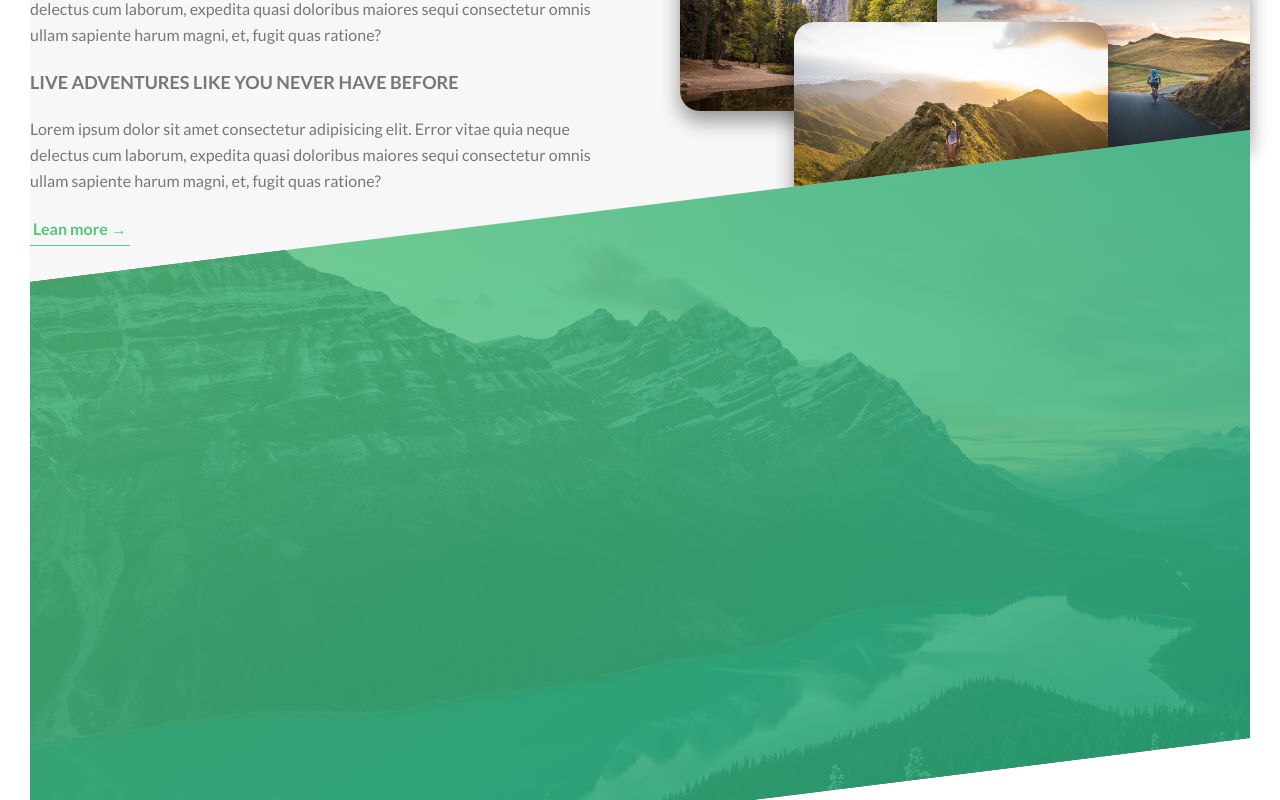
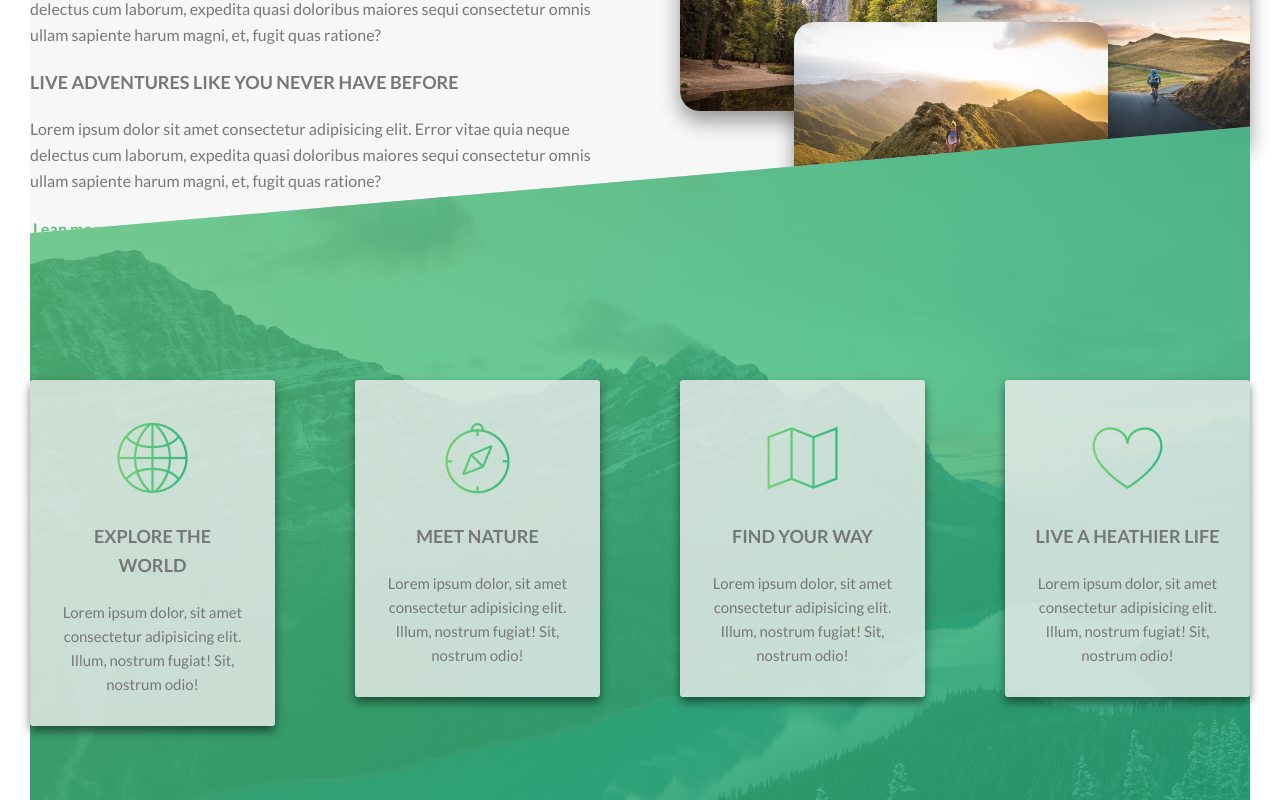
Before and after one commit to dat-truong196nt/Natours, a React (Create React App) app: page / in a window 1280 px wide. Shown: the part 1100-1900 px from the top of the page. Built offline with nearby package versions, Linux system fonts and the light colour scheme.

Commit message:
feat: add-cards

```diff
--- /dev/null
+++ b/src/Components/Card.jsx
@@ -0,0 +1,9 @@
+export const Card = ({icon, heading, details}) => {
+	return (
+		<div className="card">
+			<i className={`card__icon ${icon}`}></i>
+			<div className="heading-tertiary">{heading}</div>
+			<div className="card__text">{details}</div>
+		</div>
+	)
+}
--- a/src/Components/Feature.jsx
+++ b/src/Components/Feature.jsx
@@ -1,11 +1,37 @@
+import { Card } from "./Card"
+
 export const Feature = () => {
 	return (
 		<section className="section-feature">
 			<div className="row">
-				<div className="col-1-4">kjfasl</div>
-				<div className="col-1-4">slakfkl</div>
-				<div className="col-1-4"></div>
-				<div className="col-1-4"></div>
+				<div className="col-1-4">
+					<Card
+						icon='icon-basic-world'
+						heading='explore the world'
+						details='Lorem ipsum dolor, sit amet consectetur adipisicing elit. Illum, nostrum fugiat! Sit, nostrum odio!'
+					/>
+				</div>
+				<div className="col-1-4">
+					<Card
+						icon='icon-basic-compass'
+						heading='meet nature'
+						details='Lorem ipsum dolor, sit amet consectetur adipisicing elit. Illum, nostrum fugiat! Sit, nostrum odio!'
+					/>
+				</div>
+				<div className="col-1-4">
+					<Card
+						icon='icon-basic-map'
+						heading='find your way'
+						details='Lorem ipsum dolor, sit amet consectetur adipisicing elit. Illum, nostrum fugiat! Sit, nostrum odio!'
+					/>
+				</div>
+				<div className="col-1-4">
+					<Card
+						icon='icon-basic-heart'
+						heading='live a heathier life'
+						details='Lorem ipsum dolor, sit amet consectetur adipisicing elit. Illum, nostrum fugiat! Sit, nostrum odio!'
+					/>
+				</div>
 			</div>
 		</section>
 	)
--- a/src/assets/scss/abstracts/_variables.scss
+++ b/src/assets/scss/abstracts/_variables.scss
@@ -5,6 +5,7 @@ $color-light-green: #7ed56f;
 $color-medium-green: #55c57a;
 $color-dark-green: #28b485;
 $color-black: #000;
+$color-white: #eee;
 
 // fonts
 $default-font-size: 1.6rem;
--- /dev/null
+++ b/src/assets/scss/components/_card.scss
@@ -0,0 +1,26 @@
+.card {
+	background-color: rgba($color-white, .8);
+	border-radius: .3rem;
+	text-align: center;
+	font-size: 1.5rem;
+	padding: 3rem;
+	transition: all .2s;
+	box-shadow: 0 .5rem 1rem rgba($color-black, .5);
+
+	&:hover {
+		transform: scale(1.05) translateY(-2rem);
+	}
+
+	&__icon {
+		background: linear-gradient(to right, $color-light-green, $color-dark-green);
+		background-clip: text;
+		color: transparent;
+		font-size: 7rem;
+		padding: 1rem;
+		margin-bottom: .5rem;
+	}
+
+	&__text {
+		font-weight: 500;
+	}
+}
--- a/src/assets/scss/index.scss
+++ b/src/assets/scss/index.scss
@@ -20,6 +20,7 @@
 // compoments
 @import './components/button';
 @import './components/composition';
+@import './components/card';
 
 // vendors
 @import './vendors/linea-basic.css';
--- a/src/assets/scss/pages/_home.scss
+++ b/src/assets/scss/pages/_home.scss
@@ -1,12 +1,11 @@
 .section-about {
 	background-color: $color-grey-light;
-	height: 95vh;
+	height: 100vh;
 	padding-top: 20vh;
 	margin-top: -20vh;
 }
 
 .section-feature {
-	height: 95vh;
 	background-image: linear-gradient(
 			to right bottom,
 			rgba($color-medium-green, .8),
@@ -14,6 +13,11 @@
 		),
 		url("../../img/nat-4.jpg");
 	background-size: cover;
-	clip-path: polygon(0 20%, 100% 0, 100% 80%, 0 100%);
-	margin-top: -20vh;
+	padding: 20rem 0;
+	margin-top: -15rem;
+	transform: skewY(-5deg);
+
+	& > * {
+		transform: skewY(5deg);
+	}
 }
```
